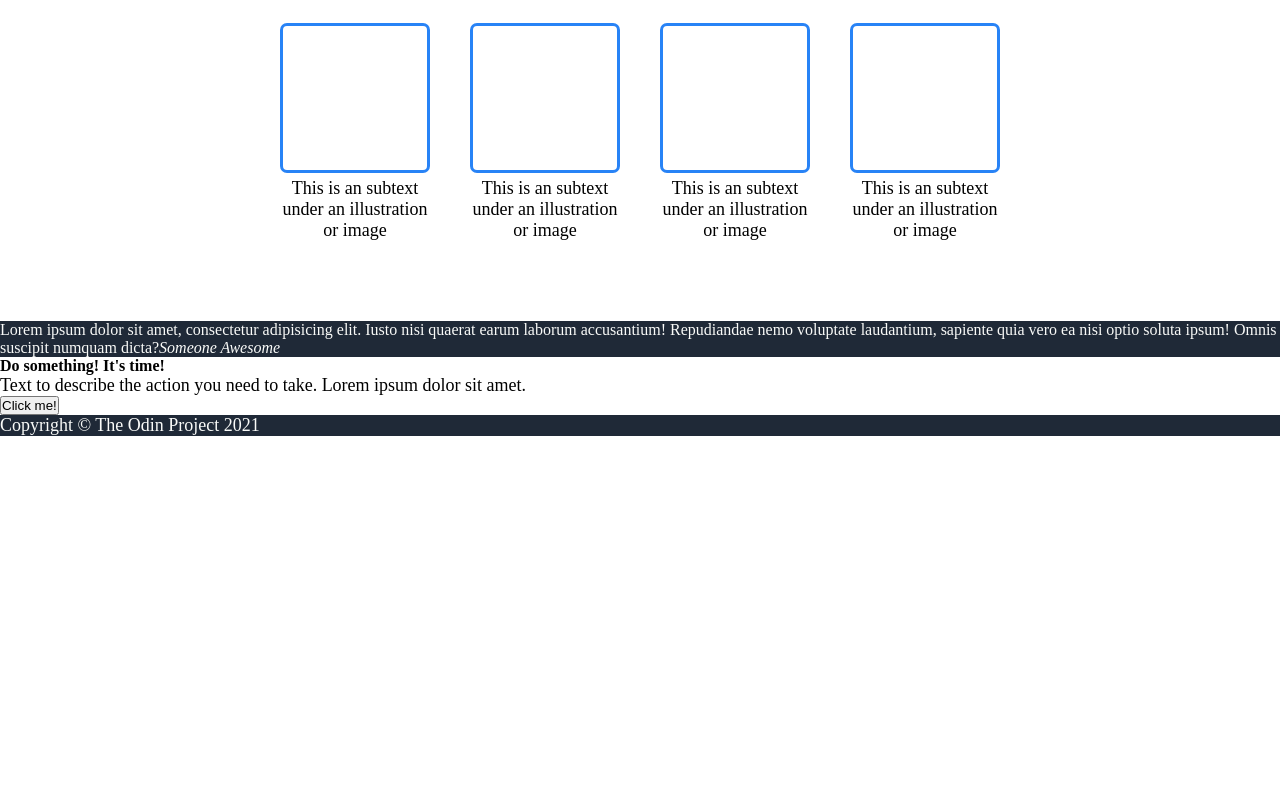
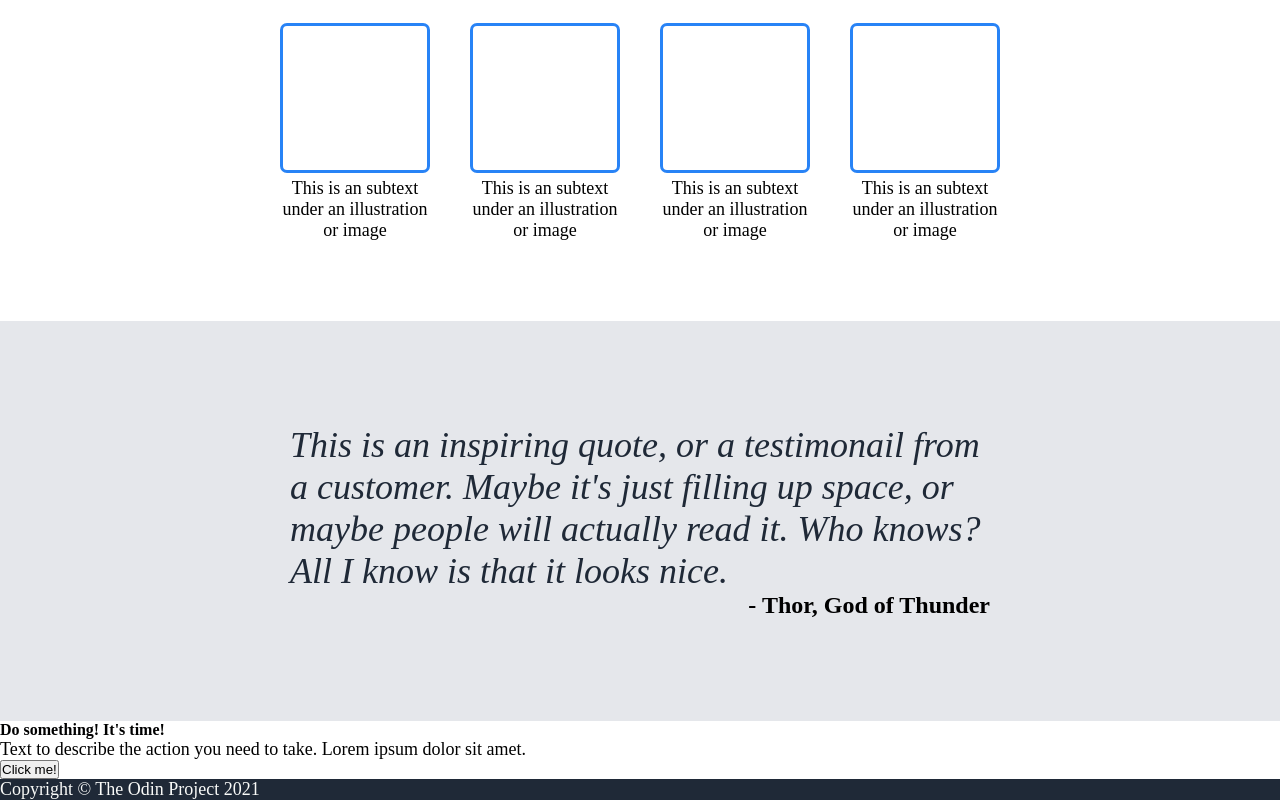
Before and after one commit to Gw3i/landing-page, a plain HTML site: page index.html in a window 1280 px wide. Shown: the part 430-1230 px from the top of the page. Before the commit the page ends 866 px from the top, so only its background shows below. Drawn offline with Linux system fonts and the light colour scheme.

Commit message:
Add styling and positioning to section 3

```diff
--- a/index.html
+++ b/index.html
@@ -66,12 +66,11 @@
     </div>
 
     <div class="section-3">
-        <div class="content">
-            <blockquote>Lorem ipsum dolor sit amet, consectetur adipisicing elit. Iusto nisi quaerat earum laborum
-                accusantium!
-                Repudiandae nemo voluptate laudantium, sapiente quia vero ea nisi optio soluta ipsum! Omnis suscipit
-                numquam
-                dicta?<cite>Someone Awesome</cite></blockquote>
+        <div class="quote">
+            <blockquote>This is an inspiring quote, or a testimonail from a customer. Maybe it's just filling up space,
+                or maybe people will actually read it. Who knows? All I know is that it looks nice.</blockquote>
+            <cite> - Thor, God of
+                Thunder</cite>
         </div>
     </div>
 
--- a/style.css
+++ b/style.css
@@ -1,6 +1,5 @@
 nav,
 .section-1,
-.section-3,
 footer {
     background-color: #1f2937;
     color: #F9FAF8;
@@ -114,3 +113,33 @@ nav {
     border: 3px #2883F6 solid;
     border-radius: 7px;
 }
+
+/* SECTION 3 */
+
+.section-3 {
+    background-color: #E5E7EB;
+    height: 400px;
+    display: flex;
+    justify-content: center;
+    align-items: center;
+}
+
+.quote {
+    width: 700px;
+    display: flex;
+    flex-direction: column;
+}
+
+.quote blockquote {
+    color: #1f2937;
+    font-style: italic;
+    font-weight: 300;
+    font-size: 36px;
+}
+
+.quote cite {
+    align-self: flex-end;
+    font-weight: bold;
+    font-style: normal;
+    font-size: 24px;
+}
```
